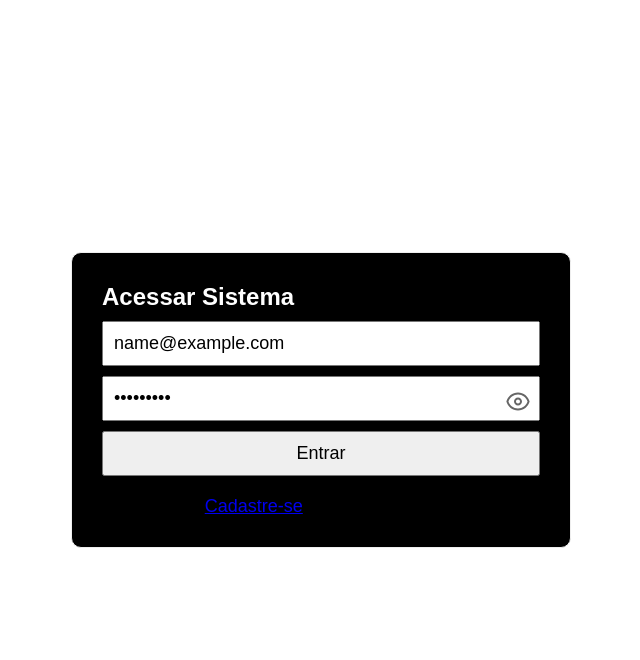
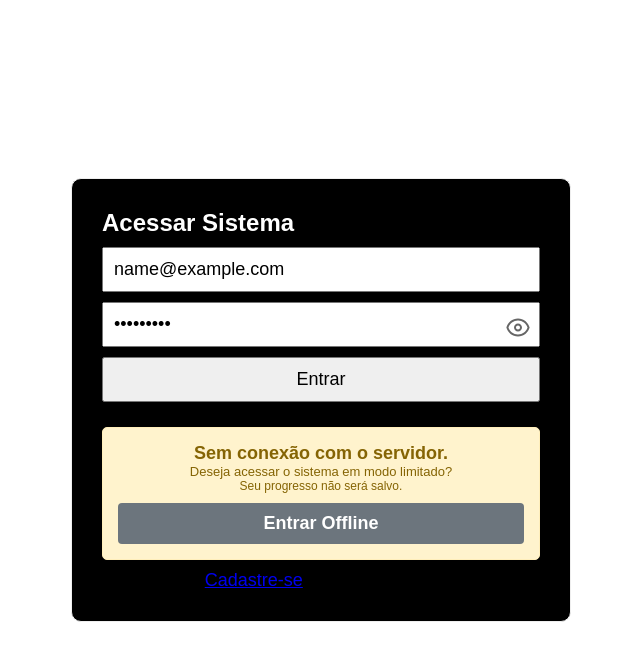
Before and after one commit to guilherme5ss/digitacao, a plain HTML site: page index.html in a window 1280 px wide. Both pictures are taken after typing "name@example.com", "Sample123" into the empty fields and a click on the input "Entrar". Shown: the whole page, without its empty margins (319-959 px from the left). Drawn offline with Linux system fonts and the light colour scheme; no server answers.

Commit message:
Modo offline

```diff
--- a/index.html
+++ b/index.html
@@ -1,13 +1,11 @@
 <!DOCTYPE html>
 <html lang="pt-br">
-
 <head>
     <meta charset="UTF-8">
     <title>Login</title>
     <link rel="stylesheet" href="styles.css">
     <script src="config.js"></script>
 </head>
-
 <body>
     <div class="container">
         <form name="form-login">
@@ -31,6 +29,13 @@
 
             <input type="submit" value="Entrar" id="bt-login">
 
+            <div id="offline-area" class="offline-box">
+                <p><strong>Sem conexão com o servidor.</strong></p>
+                <p style="font-size: 13px;">Deseja acessar o sistema em modo limitado?</p>
+                <p style="font-size: 12px;">Seu progresso não será salvo.</p>
+                <button type="button" class="btn-offline" onclick="entrarOffline()">Entrar Offline</button>
+            </div>
+
             <p style="margin-top:10px; font-size: 14px;">
                 Não tem conta? <a href="cadastro.html">Cadastre-se</a>
             </p>
@@ -44,34 +49,68 @@
             input.setAttribute('type', type);
         }
 
+        // Função para simular Timeout (se demorar mais de 5s, gera erro)
+        async function fetchWithTimeout(resource, options = {}) {
+            const { timeout = 5000 } = options; // 5 segundos padrão
+
+            const controller = new AbortController();
+            const id = setTimeout(() => controller.abort(), timeout);
+
+            const response = await fetch(resource, {
+                ...options,
+                signal: controller.signal
+            });
+            clearTimeout(id);
+            return response;
+        }
+
         const formLogin = document.forms['form-login'];
+        const offlineArea = document.getElementById('offline-area');
 
         formLogin.addEventListener('submit', function (e) {
             e.preventDefault();
+
+            // Esconde a caixa offline se ela estava aberta antes
+            offlineArea.style.display = 'none';
+
             const botao = document.getElementById('bt-login');
-            botao.value = "Verificando...";
+            botao.value = "Conectando...";
             botao.disabled = true;
 
-            fetch(config.script_url, { method: 'POST', body: new FormData(formLogin) })
+            // Usa a função com timeout de 5 segundos
+            fetchWithTimeout(config.script_url, {
+                method: 'POST',
+                body: new FormData(formLogin),
+                timeout: 5000
+            })
             .then(response => response.json())
             .then(data => {
                 if (data.result === 'success') {
+                    // Login online com sucesso
                     localStorage.setItem('usuarioNome', data.username);
+                    localStorage.removeItem('modoOffline'); // Garante que não está offline
                     window.location.href = "dashboard.html";
                 } else {
                     alert(data.message);
                 }
             })
             .catch(error => {
-                    console.error('Erro!', error);
-                    alert('Erro de conexão.');
+                console.error('Erro de conexão:', error);
+                // AQUI É O PULO DO GATO: Se der erro, mostra a opção offline
+                offlineArea.style.display = 'block';
             })
             .finally(() => {
                 botao.value = "Entrar";
                 botao.disabled = false;
             });
         });
+
+        // Função chamada ao clicar no botão cinza
+        function entrarOffline() {
+            localStorage.setItem('usuarioNome', 'Visitante Offline');
+            localStorage.setItem('modoOffline', 'true'); // Marca que está offline
+            window.location.href = "dashboard.html";
+        }
     </script>
 </body>
-
 </html>
--- a/styles.css
+++ b/styles.css
@@ -69,3 +69,30 @@ textarea{
 .toggle-password:hover {
     color: #000;
 }
+
+.offline-box {
+    display: none; /* Escondido por padrão */
+    margin-top: 15px;
+    padding: 15px;
+    background-color: #fff3cd;
+    border: 1px solid #ffeeba;
+    border-radius: 5px;
+    text-align: center;
+    color: #856404;
+}
+
+.btn-offline {
+    background-color: #6c757d; /* Cor cinza */
+    color: white;
+    margin-top: 10px;
+    width: 100%;
+    padding: 10px;
+    border: none;
+    border-radius: 4px;
+    cursor: pointer;
+    font-weight: bold;
+}
+
+.btn-offline:hover {
+    background-color: #5a6268;
+}
```
Also changed, not shown: dashboard.html (+37 -5 lines). Lines whose indentation alone changed are shown as unchanged.
